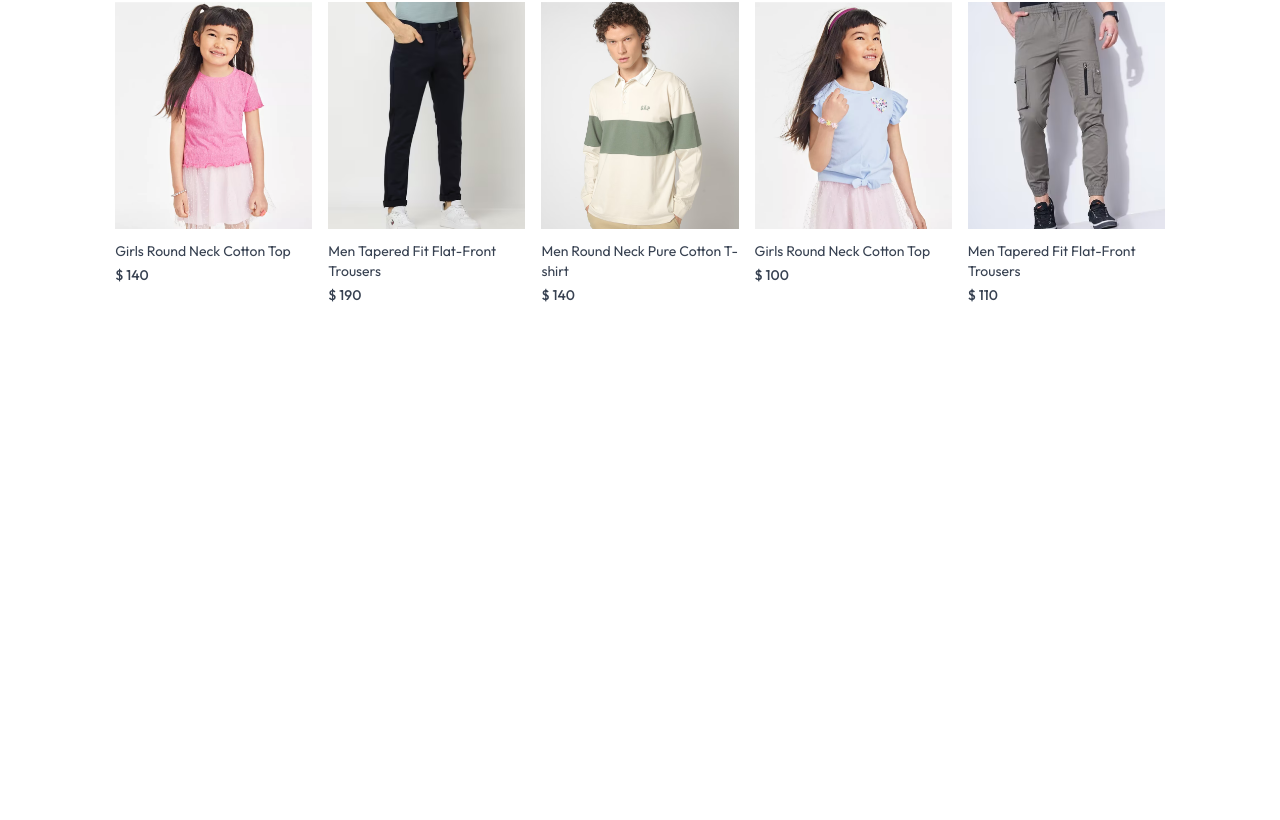
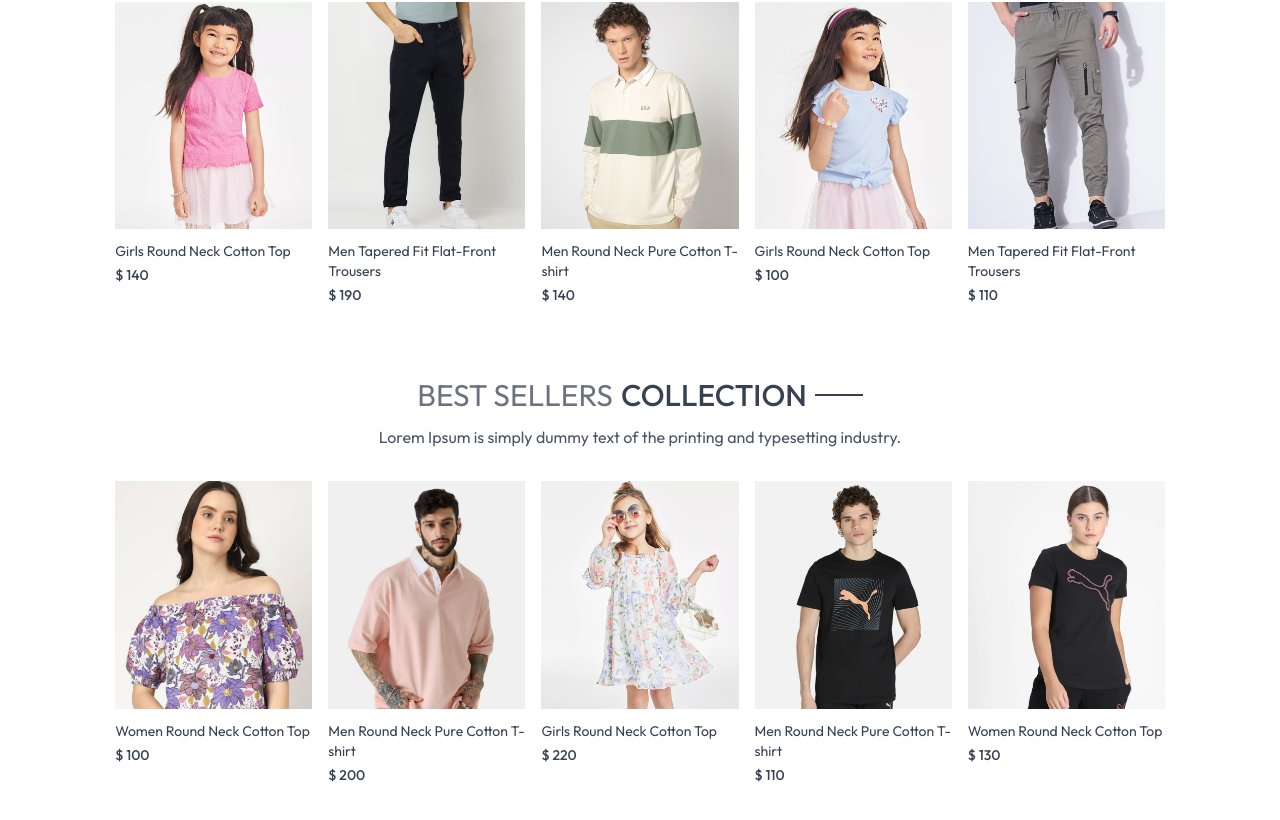
Before and after one commit to chun-eric/bazaar_ecommerce, a React (Vite) app: page / in a window 1280 px wide. Shown: the part 1020-1840 px from the top of the page. Before the commit the page ends 1365 px from the top, so only its background shows below. Built offline with nearby package versions, Linux system fonts and the light colour scheme.

Commit message:
Complete best sellers collection

```diff
--- /dev/null
+++ b/src/components/BestSeller.jsx
@@ -0,0 +1,67 @@
+import { useContext, useEffect, useState } from "react";
+import { ShopContext } from "../context/shopContext";
+import ProductItem from "./ProductItem";
+import Title from "./Title";
+
+const BestSeller = () => {
+  // access product data using context api
+  const { products } = useContext(ShopContext);
+
+  // get best seller products
+  const [bestSellers, setBestSellers] = useState([]);
+  const [loading, setLoading] = useState(false);
+  const [error, setError] = useState(null);
+
+  useEffect(() => {
+    // set loading to true
+    setLoading(true);
+    try {
+      // filter the best seller products
+      const bestProducts = products.filter((product) => product.bestseller);
+      // grab only 5 best sellers
+      setBestSellers(bestProducts.slice(0, 5));
+      setError(null);
+    } catch (error) {
+      setError(error);
+      console.error("Error fetching latest products:", error);
+    } finally {
+      setLoading(false);
+    }
+  }, [products]);
+
+  console.log(bestSellers);
+
+  return (
+    <div className='my-10'>
+      {/* TITLE */}
+      <div className='text-center py-8 text-3xl'>
+        <Title text1='Best Sellers' text2='Collection' />
+        <p className='w-3/4 m-auto text-xs sm:text-sm md:text-base text-gray-600'>
+          Lorem Ipsum is simply dummy text of the printing and typesetting
+          industry.{" "}
+        </p>
+      </div>
+
+      {/* RENDER BEST SELLERS COLLECTION - ADD PRODUCT ITEM COMPONENT */}
+      <div className='grid grid-cols-2 md:grid-cols-4 lg:grid-cols-5 gap-4 '>
+        {loading ? (
+          <div className='w-full text-center'>Loading...</div>
+        ) : error ? (
+          <div className='w-full text-center'>Error: {error.message}</div>
+        ) : (
+          bestSellers.map((product) => (
+            <ProductItem
+              key={product._id}
+              id={product._id}
+              image={product.image}
+              name={product.name}
+              price={product.price}
+            />
+          ))
+        )}
+      </div>
+    </div>
+  );
+};
+
+export default BestSeller;
--- a/src/components/Navbar.jsx
+++ b/src/components/Navbar.jsx
@@ -102,28 +102,28 @@ const Navbar = () => {
           <div className='flex flex-col pt-4'>
             <NavLink
               onClick={() => setIsVisible(false)}
-              className=' text-[1.4rem] text-slate-950 py-3 pl-6 border-b border-gray-100 hover:text-[#C586A5]'
+              className=' text-[1.4rem] text-slate-950 py-3 pl-6 border-b border-gray-100 hover:text-[#FF6881]'
               to='/'
             >
               HOME
             </NavLink>
             <NavLink
               onClick={() => setIsVisible(false)}
-              className=' text-[1.4rem] text-slate-950 py-3 pl-6 border-b border-gray-100 hover:text-[#C586A5]'
+              className=' text-[1.4rem] text-slate-950 py-3 pl-6 border-b border-gray-100 hover:text-[#FF6881]'
               to='/collection'
             >
               COLLECTION
             </NavLink>
             <NavLink
               onClick={() => setIsVisible(false)}
-              className=' text-[1.4rem] text-slate-950 py-3 pl-6 border-b border-gray-100 hover:text-[#C586A5]'
+              className=' text-[1.4rem] text-slate-950 py-3 pl-6 border-b border-gray-100 hover:text-[#FF6881]'
               to='/about'
             >
               ABOUT
             </NavLink>
             <NavLink
               onClick={() => setIsVisible(false)}
-              className=' text-[1.4rem] text-slate-950 py-3 pl-6 border-b border-gray-100 hover:text-[#C586A5]'
+              className=' text-[1.4rem] text-slate-950 py-3 pl-6 border-b border-gray-100 hover:text-[#FF6881]'
               to='/contact'
             >
               CONTACT
--- a/src/index.css
+++ b/src/index.css
@@ -4,9 +4,22 @@
 @tailwind components;
 @tailwind utilities;
 
+html,
+body {
+  overflow-x: hidden;
+}
 * {
   font-family: Outfit;
 }
+
 a.active hr {
   display: block;
 }
+
+@media (max-width: 640px) {
+  a.active {
+    background-color: black;
+    color: #f1f1f1;
+  }
+
+}
--- a/src/pages/Home.jsx
+++ b/src/pages/Home.jsx
@@ -1,11 +1,13 @@
 import Hero from "../components/Hero";
 import LatestCollection from "../components/LatestCollection";
+import BestSeller from "../components/BestSeller";
 
 const Home = () => {
   return (
     <div className='my-2'>
       <Hero />
       <LatestCollection />
+      <BestSeller />
     </div>
   );
 };
```
Also changed, not shown: src/components/ProductItem.jsx (+4 -4 lines), 1 other file (tests, documents, lock files or other folders).
